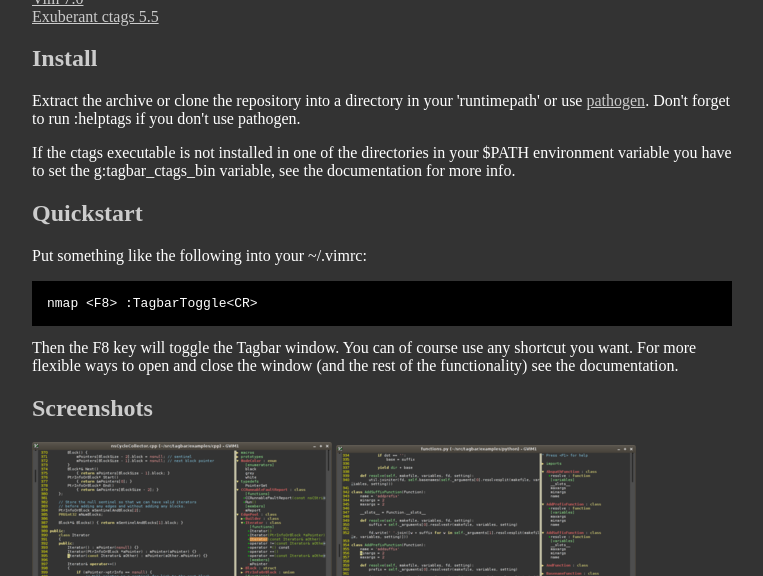
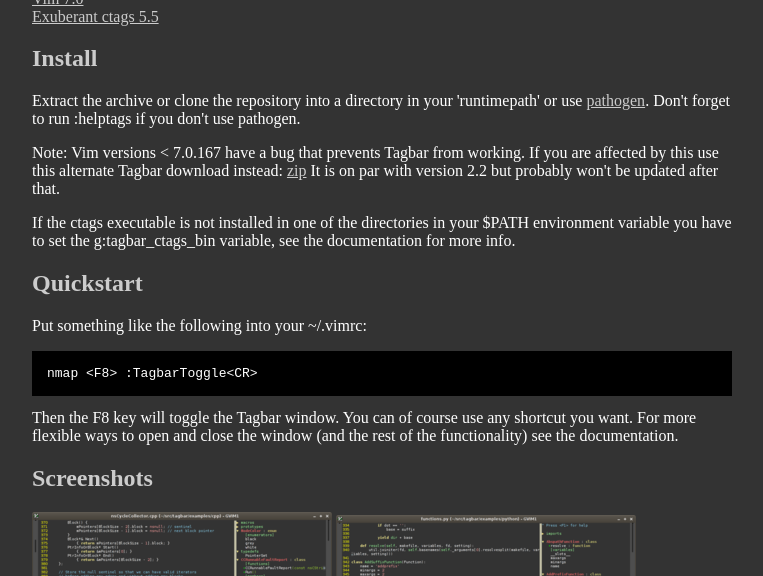
Before and after one commit to preservim/tagbar, a Jekyll site: the page built from index.html, in a window 1280 px wide and 900 px high, cut to the strip 324-900 px from the top of the window. Shown: the whole strip, without its empty margins (258-1021 px from the left). Built offline with Jekyll 4.4.1, drawn with Linux system fonts in a browser that asks for light colours; Markdown is read by kramdown in place of the engine named in the settings.

Commit message:
Mention 70fix version

```diff
--- a/index.html
+++ b/index.html
@@ -31,6 +31,15 @@
         'runtimepath' or use
         <a href="http://www.vim.org/scripts/script.php?script_id=2332">pathogen</a>.
         Don't forget to run :helptags if you don't use pathogen.
+    </p>
+
+    <p>
+        Note: Vim versions &lt; 7.0.167 have a bug that prevents Tagbar from
+        working. If you are affected by this use this alternate Tagbar
+        download instead:
+        <a href="https://github.com/majutsushi/tagbar/zipball/70fix">zip</a>
+        It is on par with version 2.2 but probably won't be updated after
+        that.
     </p>
 
     <p>
```
